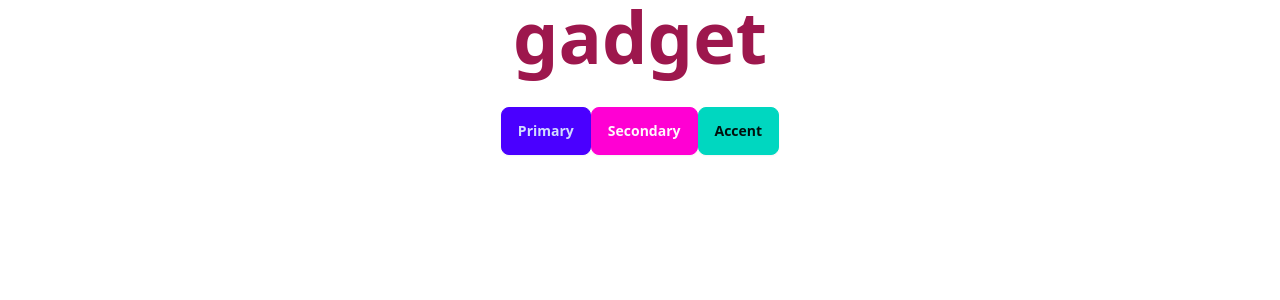
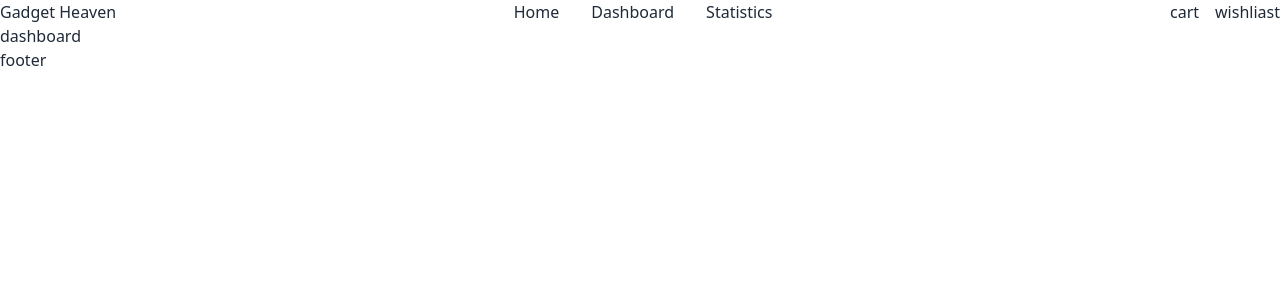
Before and after one commit to programming-hero-web-course-4/b10a8-gadget-heaven-m-im-ha, a React (Vite) app: page /dashboard in a window 1280 px wide. Shown: the top 300 px of the page. Built offline with nearby package versions, Linux system fonts and the light colour scheme.

Commit message:
add AppLayout Dashboard ErrorPage Footer Header Home Stats

```diff
--- a/package.json
+++ b/package.json
@@ -11,7 +11,8 @@
   },
   "dependencies": {
     "react": "^18.3.1",
-    "react-dom": "^18.3.1"
+    "react-dom": "^18.3.1",
+    "react-router-dom": "^6.27.0"
   },
   "devDependencies": {
     "@eslint/js": "^9.13.0",
@@ -26,6 +27,8 @@
     "eslint-plugin-react-refresh": "^0.4.14",
     "globals": "^15.11.0",
     "postcss": "^8.4.47",
+    "prettier": "^3.3.3",
+    "prettier-plugin-tailwindcss": "^0.6.8",
     "tailwindcss": "^3.4.14",
     "vite": "^5.4.10"
   }
--- a/src/App.jsx
+++ b/src/App.jsx
@@ -1,14 +1,32 @@
+import { createBrowserRouter, RouterProvider } from "react-router-dom";
+import AppLayout from "./ui/AppLayout";
+import ErrorPage from "./ui/ErrorPage";
+import Home from "./ui/Home";
+import Dashboard from "./ui/Dashboard";
+import Stats from "./ui/Stats";
+
 function App() {
-  return (
-    <div className="text-7xl text-center text-pink-800 font-semibold">
-      gadget
-      <div>
-        <button className="btn btn-primary">Primary</button>
-        <button className="btn btn-secondary">Secondary</button>
-        <button className="btn btn-accent">Accent</button>
-      </div>
-    </div>
-  );
+  const router = createBrowserRouter([
+    {
+      element : <AppLayout/>,
+      errorElement : <ErrorPage/>,
+      children : [
+        {
+          path : "/",
+          element : <Home/>
+        },
+        {
+          path : "/dashboard",
+          element : <Dashboard/>
+        },
+        {
+          path : "/stats",
+          element : <Stats/>
+        },
+      ]
+    }
+  ])
+  return <RouterProvider router={router}/>
 }
 
 export default App;
--- /dev/null
+++ b/src/ui/AppLayout.jsx
@@ -0,0 +1,17 @@
+import { Outlet } from "react-router-dom";
+import Header from "./Header";
+import Footer from "./Footer";
+
+function AppLayout() {
+  return (
+    <div className="mx-auto max-w-7xl">
+      <Header />
+      <div>
+        <Outlet />
+      </div>
+      <Footer />
+    </div>
+  );
+}
+
+export default AppLayout;
--- /dev/null
+++ b/src/ui/Dashboard.jsx
@@ -0,0 +1,9 @@
+function Dashboard() {
+    return (
+        <div>
+            dashboard
+        </div>
+    )
+}
+
+export default Dashboard
--- /dev/null
+++ b/src/ui/ErrorPage.jsx
@@ -0,0 +1,9 @@
+function ErrorPage() {
+    return (
+        <div>
+            error
+        </div>
+    )
+}
+
+export default ErrorPage
--- /dev/null
+++ b/src/ui/Footer.jsx
@@ -0,0 +1,9 @@
+function Footer() {
+    return (
+        <div>
+            footer
+        </div>
+    )
+}
+
+export default Footer
--- /dev/null
+++ b/src/ui/Header.jsx
@@ -0,0 +1,19 @@
+import { NavLink } from "react-router-dom";
+
+function Header() {
+  return (
+    <div className="flex justify-between">
+        <NavLink to="/">Gadget Heaven</NavLink>
+        <div className="flex gap-8">
+            <NavLink to="/">Home</NavLink>
+            <NavLink to="/dashboard">Dashboard</NavLink>
+            <NavLink to="/stats">Statistics</NavLink>
+        </div>
+        <div className="flex gap-4">
+            <button>cart</button><button>wishliast</button>
+        </div>
+    </div>
+  );
+}
+
+export default Header;
--- /dev/null
+++ b/src/ui/Home.jsx
@@ -0,0 +1,9 @@
+function Home() {
+    return (
+        <div>
+            home
+        </div>
+    )
+}
+
+export default Home
--- /dev/null
+++ b/src/ui/Stats.jsx
@@ -0,0 +1,9 @@
+function Stats() {
+    return (
+        <div>
+            stat
+        </div>
+    )
+}
+
+export default Stats
```
Also changed, not shown: 2 other files (tests, documents, lock files or other folders).
